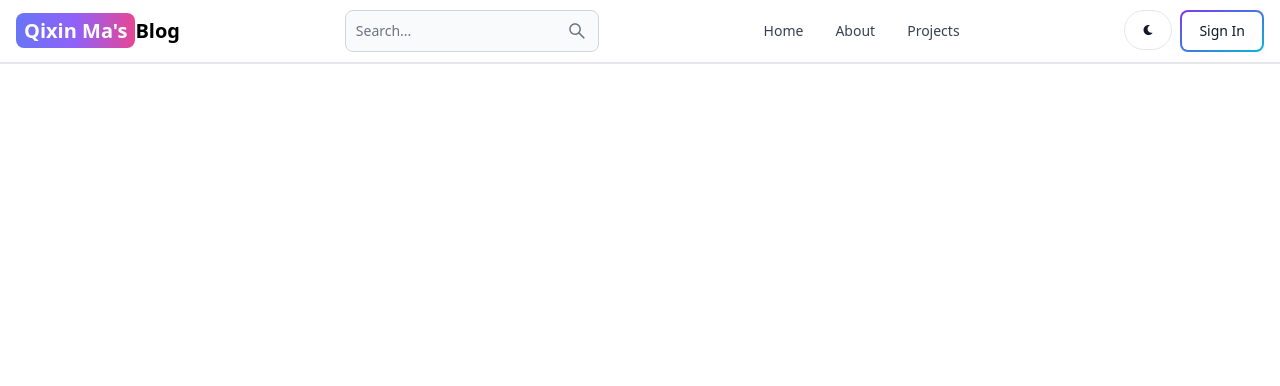
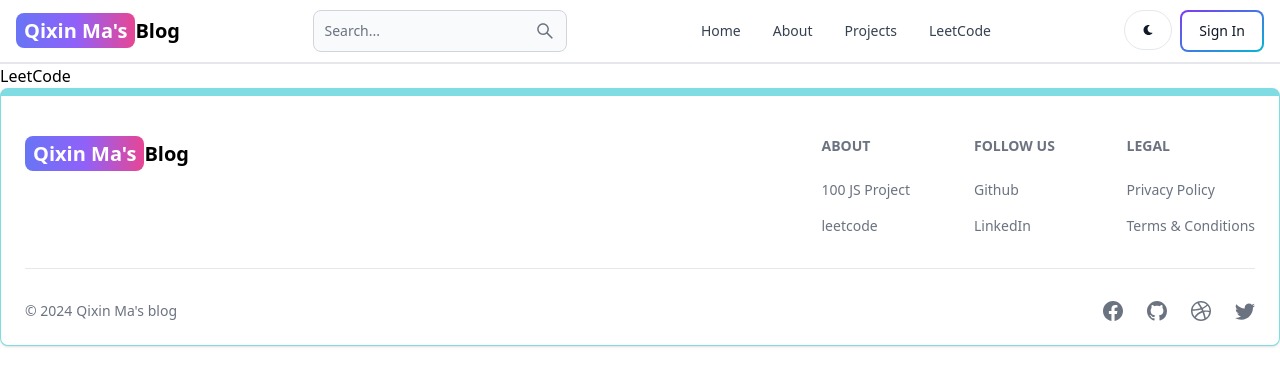
Before and after one commit to Mark19971014/MREN_Blog, a React (Vite) app in the folder client/: page /LeetCode in a window 1280 px wide. Shown: the top 386 px of the page. Built offline with nearby package versions, Linux system fonts and the light colour scheme.

Commit message:
create and add the footer component

```diff
--- a/client/src/App.jsx
+++ b/client/src/App.jsx
@@ -8,6 +8,8 @@
 import Projects from './pages/Projects'
 import About from './pages/About'
 import Header from './components/Header'
+import Footer from './components/Footer'
+import LeetCode from './pages/Leetcode'
 
 export default function App() {
   return (
@@ -20,8 +22,10 @@
         <Route path = "/sign-up" element= {<SignUP />} />
         <Route path = "/dashboard" element= {<Dashboard />} />
         <Route path = "/projects" element= {<Projects />} />
+        <Route path = "/LeetCode" element= {<LeetCode />} />
+
         </Routes>
-
+      <Footer></Footer>
 
     </BrowserRouter>
 
--- /dev/null
+++ b/client/src/components/Footer.jsx
@@ -0,0 +1,105 @@
+import { Footer } from "flowbite-react";
+import { Link } from "react-router-dom";
+import {BsFacebook,BsTwitter,BsGithub,BsDribbble} from 'react-icons/bs'
+export default function FooterCom() {
+  return (
+    <Footer container className="border border-t-8 border-teal-300">
+      <div className="w-full max-w-7xl mx-auto">
+        <div className="grid w-full justify-between sm:flex md: grid-cols-1">
+          <div className="mt-5 ">
+            <Link
+              to="/"
+              className="self-center whitespace-nowrap text-lg
+        sm:text-xl font-semibold dark:text-white"
+            >
+              <span
+                className="px-2 py-1 bg-gradient-to-r from-indigo-500
+            via-purple-500 to-pink-500 rounded-lg text-white"
+              >
+                Qixin Ma's
+              </span>
+              Blog
+            </Link>
+          </div>
+          <div
+            className="grid grid-cols-2 gap-8 mt-4 sm:grid-cols-3
+          sm:gap-6"
+          >
+            <div>
+              <Footer.Title title="About" />
+              <Footer.LinkGroup col>
+                <Footer.Link
+                  href="https://www.100jsprojects.com"
+                  target="_blank"
+                  rel="noopener noreferrer"
+                >
+                  100 JS Project
+                </Footer.Link>
+                <Footer.Link
+                    // how to link my leetcode page?
+                  href="https://www.leetcode.com"
+                  target="_blank"
+                  rel="noopener noreferrer"
+                >
+                  leetcode
+                </Footer.Link>
+              </Footer.LinkGroup>
+            </div>
+            <div>
+            <Footer.Title title="Follow us" />
+              <Footer.LinkGroup col>
+                <Footer.Link
+                  href="https://www.github.com/Mark19971014"
+                  target="_blank"
+                  rel="noopener noreferrer"
+                >
+                  Github
+                </Footer.Link>
+                <Footer.Link
+                    // how to link my leetcode page?
+                  href="https://www.linkedin.com/in/qixin-ma-982979266/"
+                  target="_blank"
+                  rel="noopener noreferrer"
+                >
+                  LinkedIn
+                </Footer.Link>
+              </Footer.LinkGroup>
+            </div>
+            <div>
+            <Footer.Title title="Legal" />
+              <Footer.LinkGroup col>
+                <Footer.Link
+                  href="#"
+
+                >
+                 Privacy Policy
+                </Footer.Link>
+                <Footer.Link
+                    // how to link my leetcode page?
+                  href="#"
+
+                >
+                 Terms &amp; Conditions
+                </Footer.Link>
+              </Footer.LinkGroup>
+            </div>
+          </div>
+        </div>
+
+        <Footer.Divider/>
+            <div className="w-full sm:flex sm:items-center sm:justify-between">
+                <Footer.Copyright href="#" by = "Qixin Ma's blog" year = {new Date().getFullYear()}
+                />
+                <div className="flex gap-6 sm:mt-0 mt-7 sm:justify-start">
+                    <Footer.Icon href = '#' icon = {BsFacebook}/>
+                    <Footer.Icon href = 'https://www.github.com/Mark19971014' icon = {BsGithub}/>
+                    <Footer.Icon href = '#' icon = {BsDribbble}/>
+                    <Footer.Icon href = '#' icon = {BsTwitter}/>
+
+
+                </div>
+            </div>
+      </div>
+    </Footer>
+  );
+}
--- a/client/src/components/Header.jsx
+++ b/client/src/components/Header.jsx
@@ -55,6 +55,11 @@
         <Navbar.Link active={path === "/project"} as={"div"}>
           <Link to="/projects">Projects</Link>
         </Navbar.Link>
+        <Navbar.Link active={path === "/LeetCode"} as={"div"}>
+          <Link to="/LeetCode">LeetCode</Link>
+        </Navbar.Link>
+
+
       </Navbar.Collapse>
     </Navbar>
   );
--- /dev/null
+++ b/client/src/pages/Leetcode.jsx
@@ -0,0 +1,7 @@
+import React from 'react'
+
+export default function LeetCode() {
+  return (
+    <div>LeetCode</div>
+  )
+}
```
